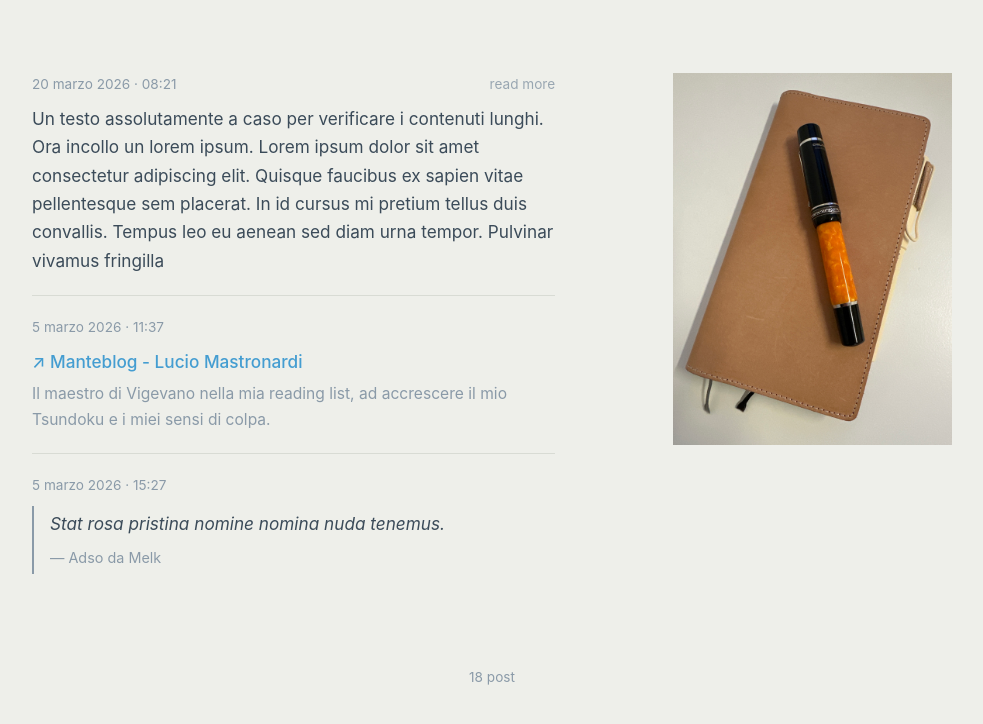
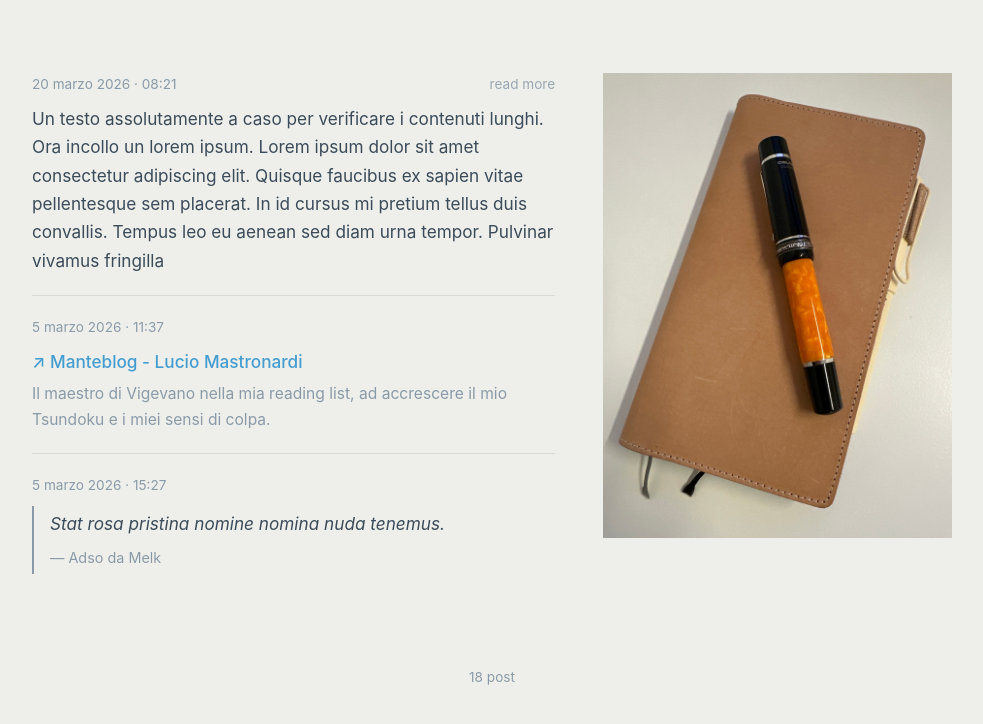
Before and after one commit to davidegallesi/stream, an Eleventy site: page src/index.njk in a window 1280 px wide. Shown: the part 76-800 px from the top of the page, without its empty margins (148-1131 px from the left). Built offline with nearby package versions, Linux system fonts and the light colour scheme; Eleventy itself is replaced by a stand-in of ours; files that its build step writes are made by us from their sources.

Commit message:
centrs nella propria colonna l’immagine della home page

```diff
--- a/src/css/style.css
+++ b/src/css/style.css
@@ -366,7 +366,7 @@ body.home {
 .home-col-left .post:last-of-type { border-bottom: none; }
 .home-col-right { align-self: start; justify-self: end; }
 .home-col-right .post { border-bottom: none; }
-.home-col-right .post-image img { width: 80%; margin: 0 0 0 auto; }
+.home-col-right .post-image img { width: 100%; display: block; }
 
 @media (max-width: 680px) {
   body.home { max-width: 640px; }
```
